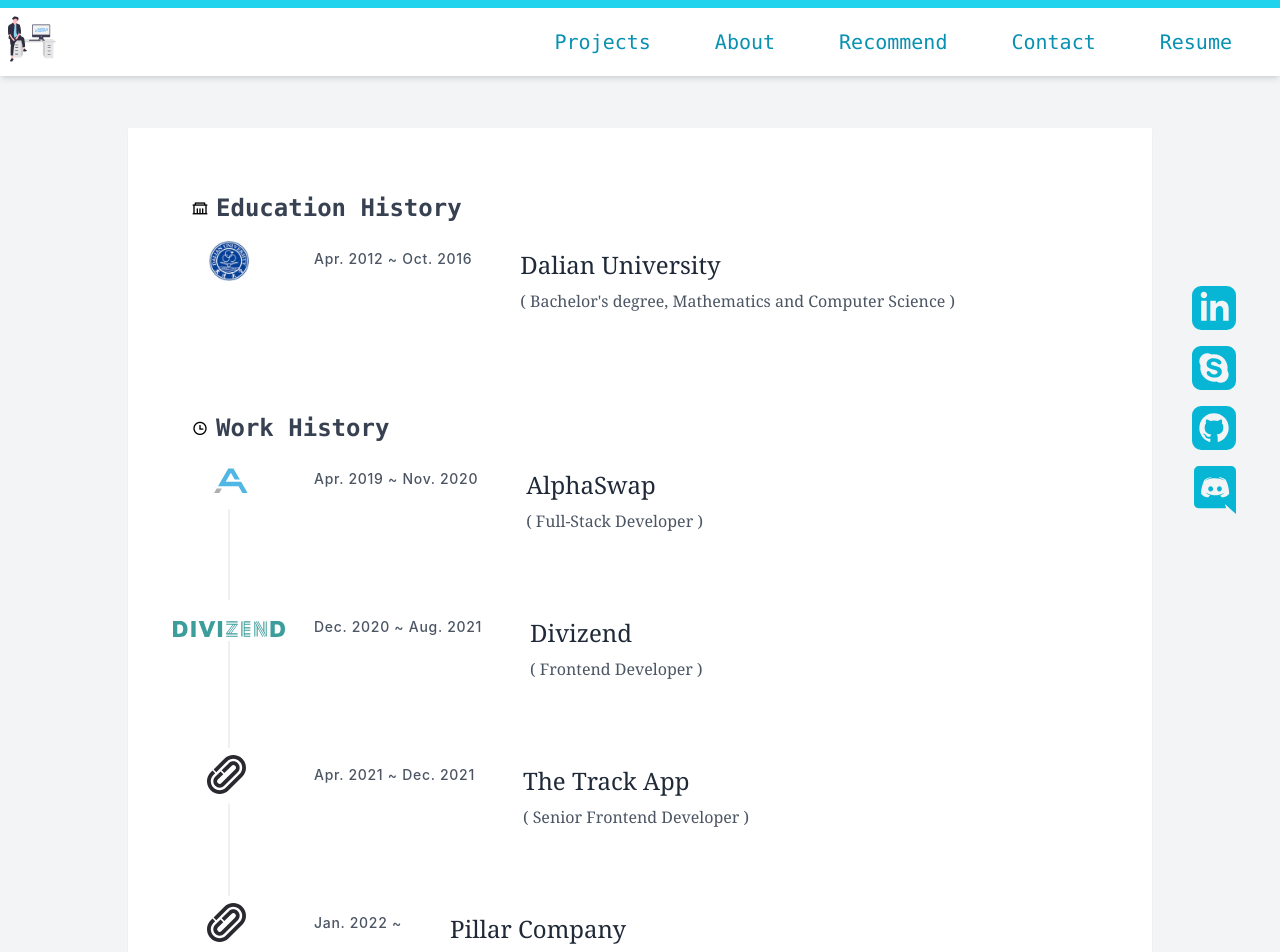
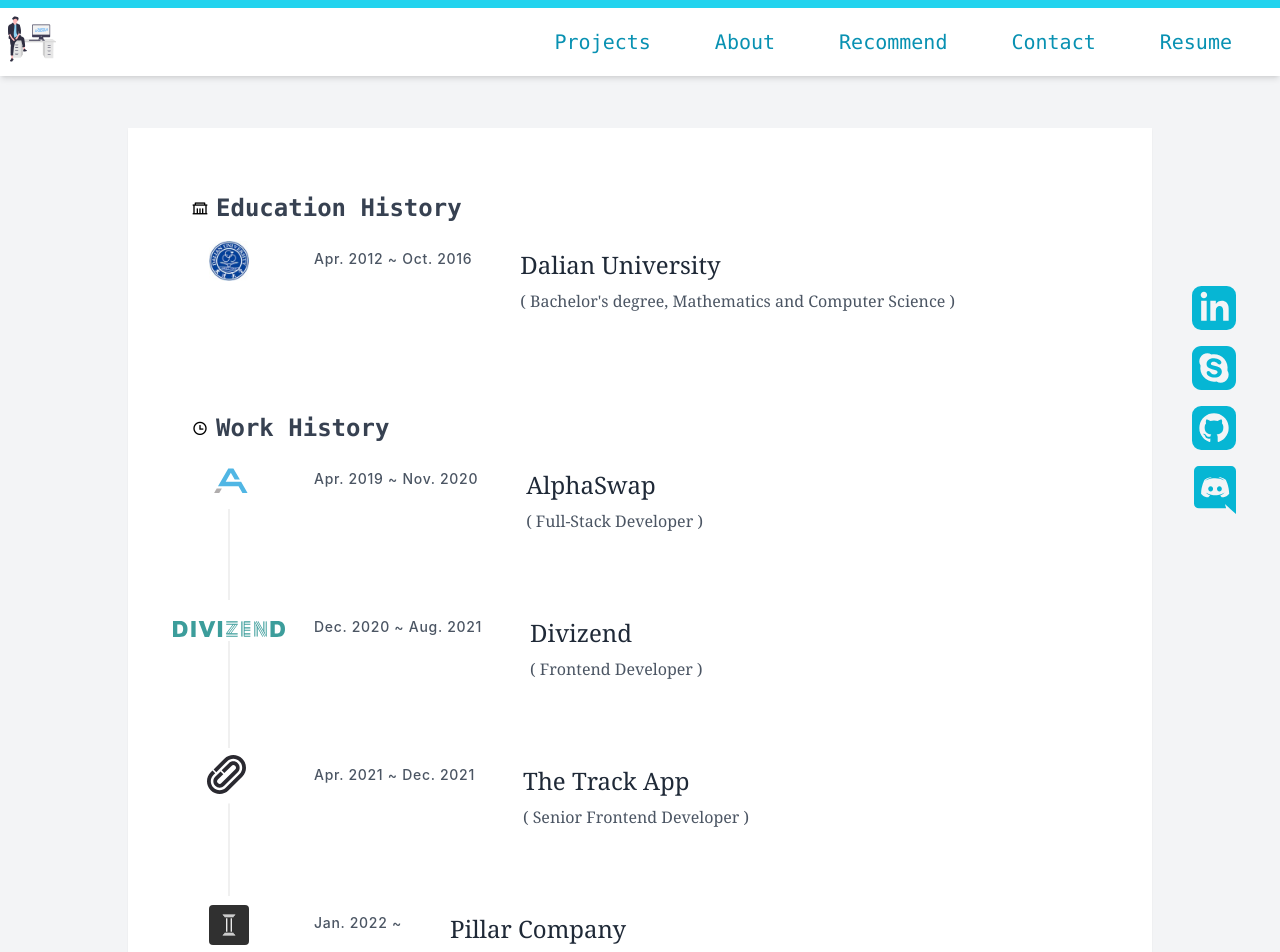
Before and after one commit to braveheart-star/daves-piedad, a Next.js app: page /resume in a window 1280 px wide. Shown: the top 952 px of the page. Built offline with nearby package versions, Linux system fonts and the light colour scheme.

Commit message:
update logo

```diff
--- /dev/null
+++ b/src/components/icons/projects/Pillar.tsx
@@ -0,0 +1,21 @@
+import React from "react";
+import { StandardReactProps } from "../../../utils/interface";
+
+export const Pillar = (props: StandardReactProps) => {
+  return (
+    <svg
+      xmlns="http://www.w3.org/2000/svg"
+      width="40"
+      height="40"
+      fill="none"
+      viewBox="0 0 40 40"
+      className={props.className}
+    >
+      <rect width="40" height="40" fill="#303030" rx="4"></rect>
+      <path
+        fill={"#FFF"}
+        d="M15.675 12.318l-.789-.95h10.228l-.788.95h-8.652zM14.502 10.68L13.5 9.471h13l-1.002 1.207H14.502zM24.326 27.717l.788.95H14.886l.788-.95h8.652zM25.498 29.32l1.002 1.208h-13l1.002-1.207h10.996zM17.105 13.274h1.253v13.452h-1.253V13.274zM21.646 13.274h1.252v13.452h-1.252V13.274z"
+      ></path>
+    </svg>
+  );
+};
--- a/src/pages/resume/index.tsx
+++ b/src/pages/resume/index.tsx
@@ -4,6 +4,7 @@
 import { Divizend } from "../../components/icons/projects/Divizend";
 import { TrackApp } from "../../components/icons/projects/TrackApp";
 import { History } from "../../components/History";
+import { Pillar } from "../../components/icons/projects/Pillar";
 
 export default function Resume() {
   const educationHistory = [
@@ -52,7 +53,7 @@
       other: "Senior Frontend Developer",
       dot: (
         <Link href="https://www.pillarmarkets.com/" passHref>
-          <TrackApp />
+          <Pillar />
         </Link>
       ),
     },
```
